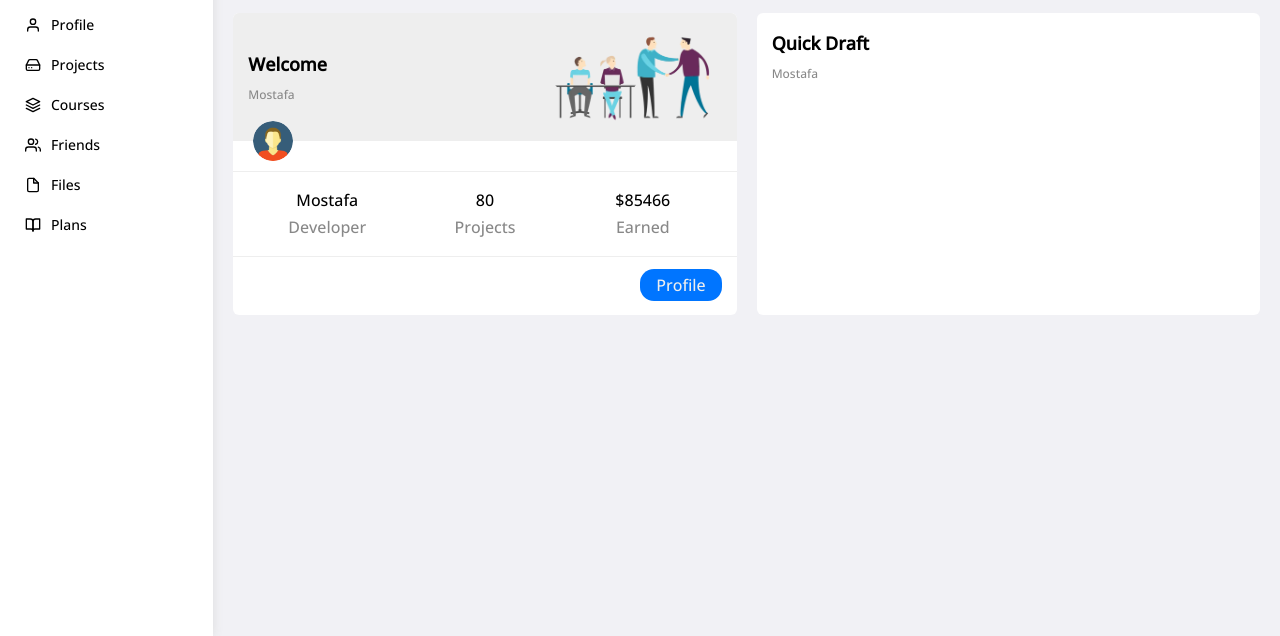
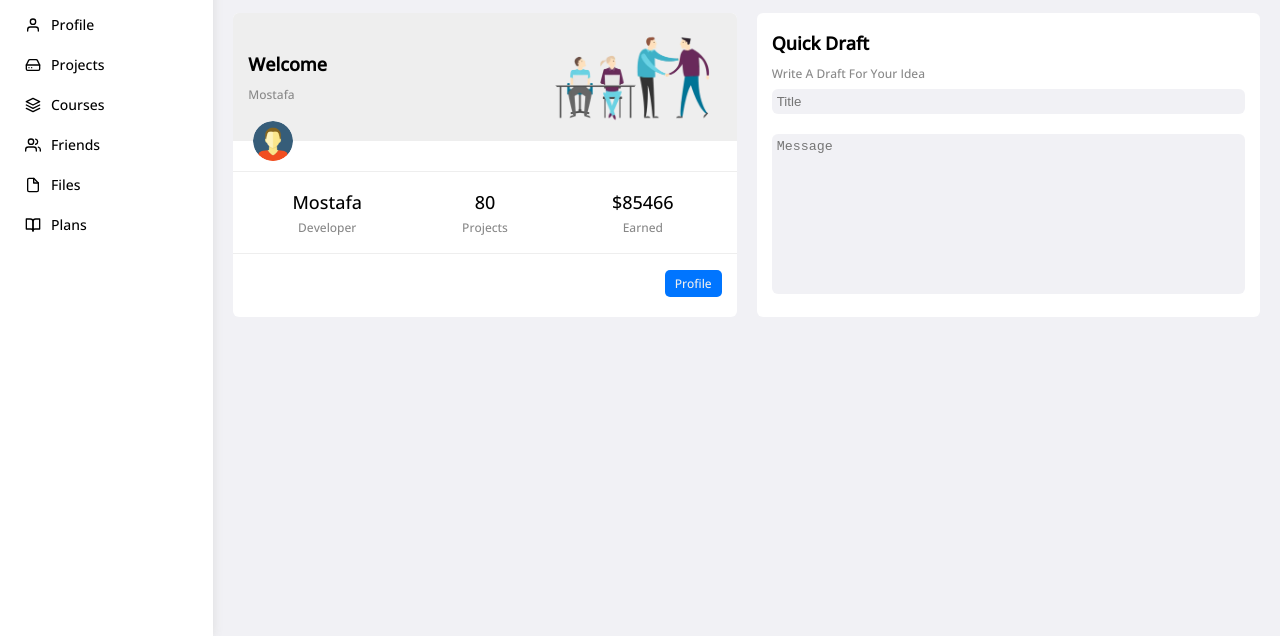
Before and after one commit to Mostafaproo/Dashboard, a website: page index.html in a window 1280 px wide. Shown: the part 164-800 px from the top of the page. Drawn offline with nearby package versions, Linux system fonts and the light colour scheme.

Commit message:
create quick draft section

```diff
--- a/index.html
+++ b/index.html
@@ -118,7 +118,11 @@
                 <!-- Start quick draft -->
                 <section class="quick-draft bg-white p-20 b-radius">
                     <h2 class="section-title">quick draft</h2>
-                    <p class="sub-title c-gray mt-5">Mostafa</p>
+                    <p class="sub-title c-gray mt-5">Write a Draft for your Idea</p>
+                    <form action="#">
+                        <input type="text" class="quick-draft__input mt-5 w-full mb-20 b-radius" placeholder="Title">
+                        <textarea class="quick-draft__textarea resize w-full b-radius" placeholder="Message"  cols="30" rows="10"></textarea>
+                    </form>
                 </section>
                 <!-- End quick draft -->
             </div>
--- a/sass/base/_base.scss
+++ b/sass/base/_base.scss
@@ -39,7 +39,10 @@ ul {
   padding: 0;
   list-style: none;
 }
-
+input,textarea{
+  outline: none;
+  border:none
+}
 a,
 a:focus,
 a:hover {
--- a/sass/base/_framwork.scss
+++ b/sass/base/_framwork.scss
@@ -97,6 +97,12 @@
   overflow: hidden;
 }
 
+.resize{
+  resize: none;
+}
+.outline{
+  outline: none;
+}
 @media (max-width: 768px) {
   .hide-mobile {
     display: none;
--- a/sass/pages/_home.scss
+++ b/sass/pages/_home.scss
@@ -1,33 +1,45 @@
-.welcom{
-    &__banner{
+.welcom {
+  &__banner {
     width: 18rem;
     height: auto;
   }
-    &__avatar{
+  &__avatar {
     width: 4rem;
     margin: -2rem 2rem;
     border-radius: 50%;
-        @media(max-width:768px){
-            margin:-1rem auto;
+    @media (max-width: 768px) {
+      margin: -1rem auto;
     }
   }
 
-    &__body{
+  &__body {
     margin-top: 3rem;
-        border-top: 1px solid #EEE;
-        border-bottom: 1px solid #EEE;
+    border-top: 1px solid #eee;
+    border-bottom: 1px solid #eee;
+    font-size: 1.8rem;
+    span {
+      font-size: 1.2rem;
     }
-   &__body > div{
+  }
+  &__body > div {
     flex: 1;
   }
 
-   &__viste{
-    padding: .5rem 1.6rem;
-    border-radius: 14px;
-    color: #EEE;
+  &__viste {
+    padding: 0.5rem 1rem;
+    border-radius: 0.5rem;
+    color: #eee;
     text-align: center;
-    &:hover{
+    font-size: 1.2rem;
+    &:hover {
       color: #fff;
     }
   }
 }
+
+.quick-draft {
+  &__input,&__textarea {
+    padding: 0.5rem;
+    background-color: #f1f1f5f9;
+  }
+}
```
Also changed, not shown: public/css/main.css. Lines whose indentation alone changed are shown as unchanged.
